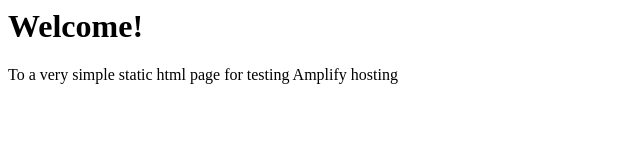
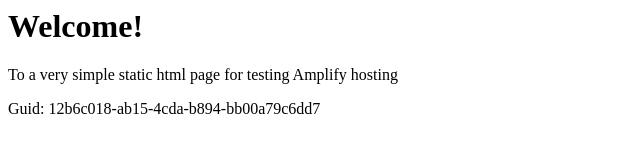
Before and after one commit to aws-aemilia-hkg/Github-PR-Commit-Integration-Test-DoNotTouch-GithubWebhookPreviewCanaryTest-v1-prod-ap-east-1, a website: page src/index.html in a window 1280 px wide. Shown: the whole page, without its empty margins (0-640 px from the left). Drawn offline with Linux system fonts and the light colour scheme.

Commit message:
commit from integ tests

```diff
--- a/src/index.html
+++ b/src/index.html
@@ -1,3 +1,5 @@
+
+
 <html lang="en">
 
 <head>
@@ -10,6 +12,6 @@
 <body>
     <h1>Welcome!</h1>
     <p>To a very simple static html page for testing Amplify hosting</p>
-</body>
+    <p>Guid: 12b6c018-ab15-4cda-b894-bb00a79c6dd7</p></body>
 
 </html>
```
